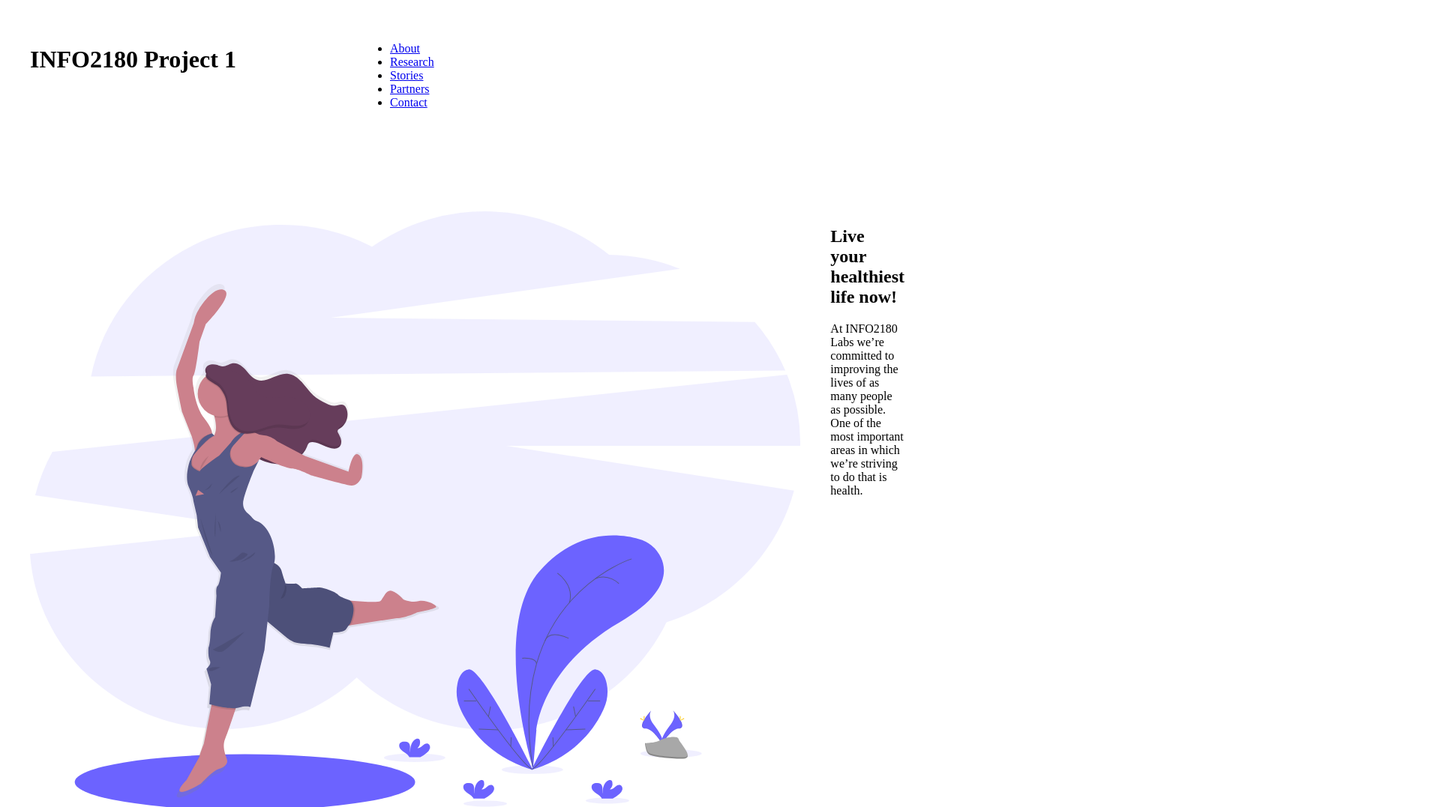
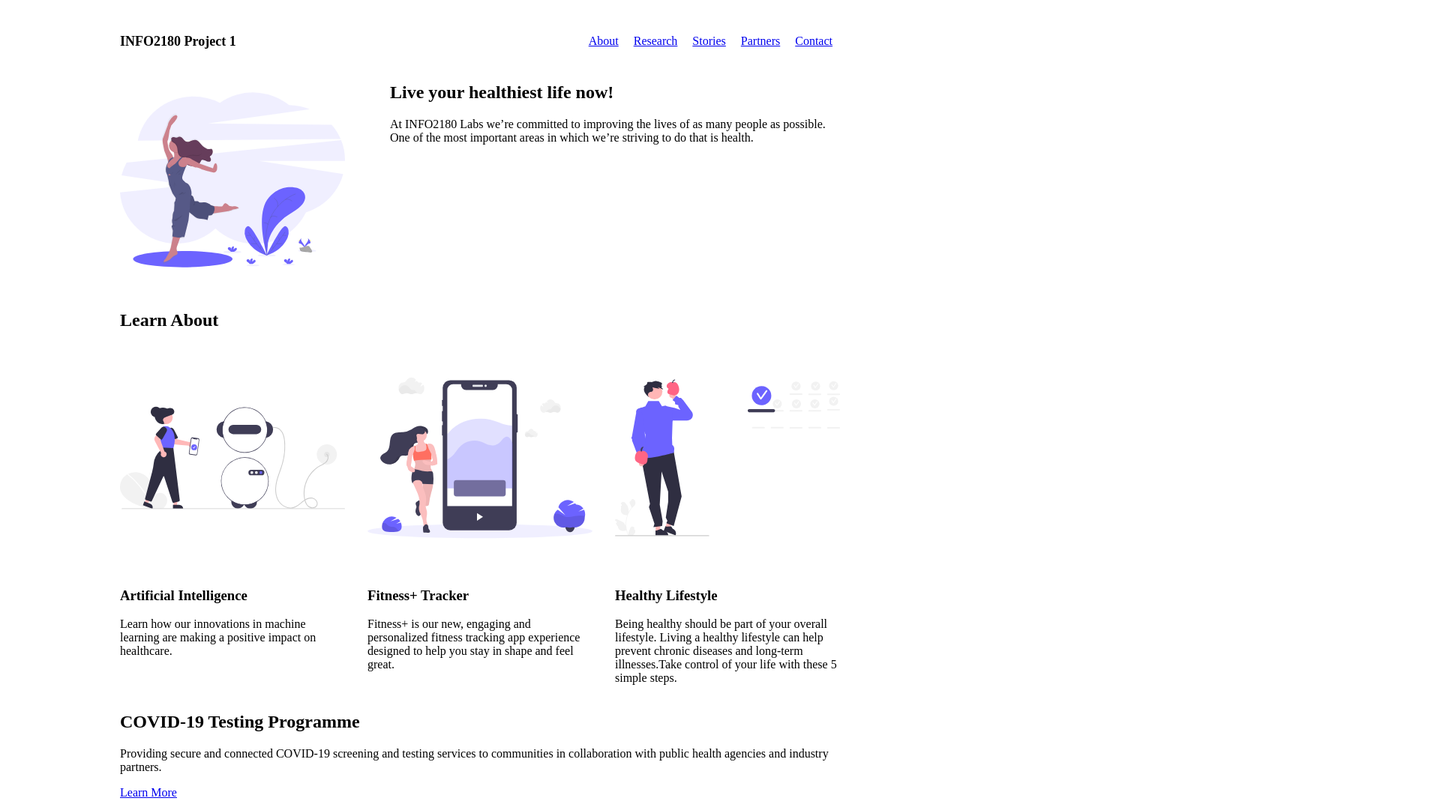
Before and after one commit to rayveneja/info2180-project1, a plain HTML site: page index.html in a window 1280 px wide. Shown: the top 1077 px of the page at 75% size, 1920 px wide, since content can reach past the window. Drawn offline with Linux system fonts and the light colour scheme.

Commit message:
Update styles.css

```diff
--- a/styles.css
+++ b/styles.css
@@ -1,39 +1,67 @@
 /* Add your CSS to this file */
 body {
-    margin: 0;
+    margin: 10px;
     font-size: 16px;
+    padding: 10px;
 }
 
 .container {
-    display: grid;
-    grid-template-columns: 1fr 1fr 1fr;
-    grid-template-rows: auto auto auto;
-    grid-gap: 40px;
-    margin: 40px;
+    margin: 0 auto;
+    max-width: 960px;
     width: 100%;
+    align-items: right;
 }
 
-.overview-hero{
-    grid-column: 1/4;
-    grid-row:1;
+header .container{
+    align-items: center;
+    display: flex;
+    justify-content: space-between;
 }
 
-.learn-about{
-    grid-column: 1/4;
-    grid-row: 2;
+ul{
+    list-style-type: none;
+    display: flex;
+    align-items: center;
+    flex-direction: row;
+    justify-content: space-around;
 }
 
-.testing{
-    grid-column: 1/4;
-    grid-row: 3;
+ul li{
+    padding:10px;
 }
 
-.stories{
-    grid-column: 1/4;
-    grid-row: 4;
+header h1{
+    font-size: 18px;
+    grid-row: 5;
+    grid-column: 1;
+    display: flex;
+    flex-direction: column;
+    float: left;
+}
+header h2{
+    align-items: left  ;
 }
 
-.newsletter{
-    grid-column: 1/4;
-    grid-row: 5;
+.overview-hero-image{
+    float: left;
+    padding-right: 60px;
 }
+.overview-hero-image img{
+    height:300px;
+    width:300px;
+}
+
+.overview-hero {
+    display:flex;
+}
+
+.cards{
+    display: grid;
+    grid-template-columns: repeat(3, 1fr);
+    grid-gap: 30px;
+}
+
+.card img{
+    width: 300px;
+    height: 300px;
+}
```
